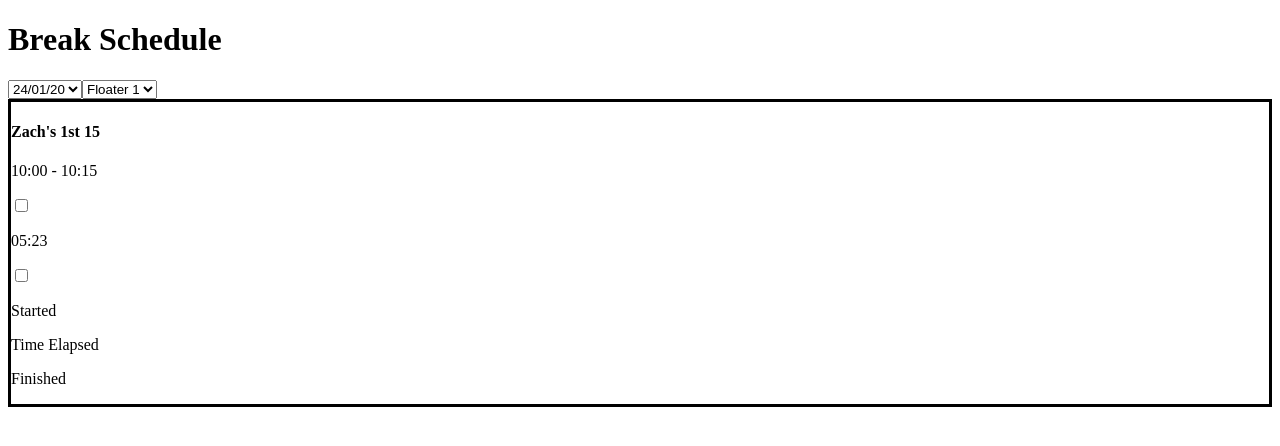
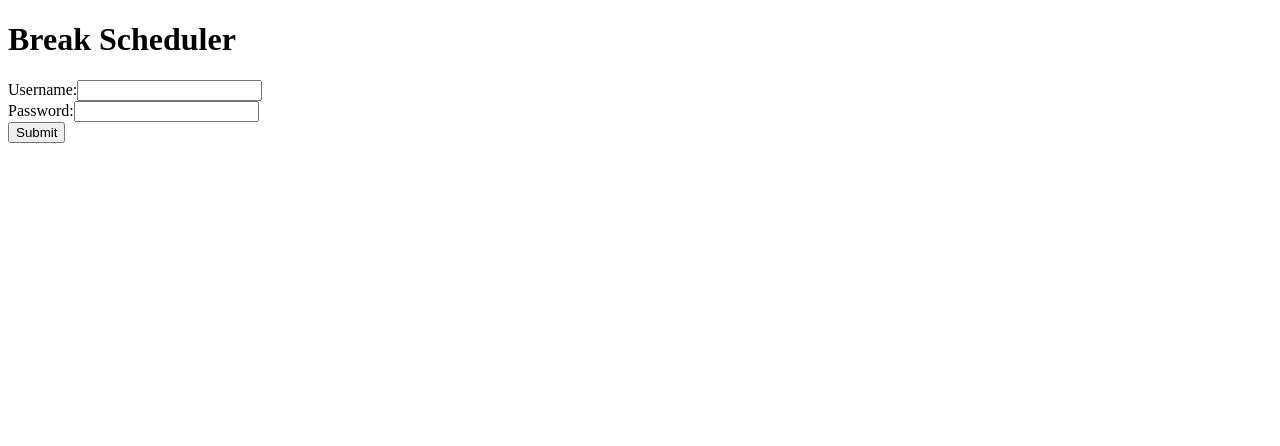
Before and after one commit to s3477631/FinalProject-FrontEnd, a React (Create React App) app: page / in a window 1280 px wide. Shown: the top 446 px of the page. Built offline with nearby package versions, Linux system fonts and the light colour scheme.

Commit message:
write login component html

```diff
--- a/src/components/App.js
+++ b/src/components/App.js
@@ -1,30 +1,11 @@
 import React from "react"
+import FloaterView from "./FloaterView"
+import LoginView from "./LoginView"
 
 export default function App() {
     return (
         <>
-            <h1>Break Schedule</h1>
-            <select>
-                <option value="1">24/01/20</option>
-                <option value="2">25/01/20</option>
-                <option value="3">26/01/20</option>
-                <option value="4">27/01/20</option>
-            </select>
-            <select>
-                <option value="1">Floater 1</option>
-                <option value="2">Floater 2</option>
-                <option value="3">Floater 3</option>
-            </select>
-            <div style={{borderStyle: 'solid'}}>
-                <h4 class="break-title">Zach's 1st 15</h4>
-                <p class="scheduled-time">10:00 - 10:15</p>
-                <input type="checkbox" class="started" />
-                <p class="time-elapsed">05:23</p>
-                <input type="checkbox" class="finished" />
-                <p>Started</p>
-                <p>Time Elapsed</p>
-                <p>Finished</p>
-            </div>
+            <LoginView />
         </>
     )
 }
--- /dev/null
+++ b/src/components/Break.js
@@ -0,0 +1,16 @@
+import React from "react"
+
+export default function Break() {
+    return (
+        <div style={{borderStyle: 'solid'}}>
+            <h4 class="break-title">Zach's 1st 15</h4>
+            <p class="scheduled-time">10:00 - 10:15</p>
+            <input type="checkbox" class="started" />
+            <p class="time-elapsed">05:23</p>
+            <input type="checkbox" class="finished" />
+            <p>Started</p>
+            <p>Time Elapsed</p>
+            <p>Finished</p>
+        </div>
+    )
+}
--- /dev/null
+++ b/src/components/FloaterView.js
@@ -0,0 +1,22 @@
+import React from "react"
+import Break from "./Break"
+
+export default function FloaterView() {
+    return (
+        <>
+            <h1>Break Schedule</h1>
+            <select>
+                <option value="1">24/01/20</option>
+                <option value="2">25/01/20</option>
+                <option value="3">26/01/20</option>
+                <option value="4">27/01/20</option>
+            </select>
+            <select>
+                <option value="1">Floater 1</option>
+                <option value="2">Floater 2</option>
+                <option value="3">Floater 3</option>
+            </select>
+            <Break />
+        </>
+    )
+}
--- /dev/null
+++ b/src/components/LoginView.js
@@ -0,0 +1,20 @@
+import React from "react"
+
+export default function LoginView() {
+    return(
+        < >
+        <h1>Break Scheduler</h1>
+        <form>
+            <div>
+                <label for="username">Username:</label>
+                <input name="username" />
+            </div>
+            <div>
+                <label for="password">Password:</label>
+                <input name="password" type="password"/>
+            </div>
+            <button>Submit</button>
+        </form>
+        < />
+    )
+}
```
